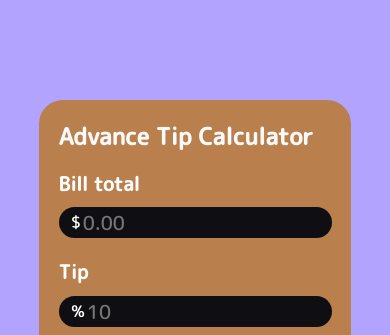
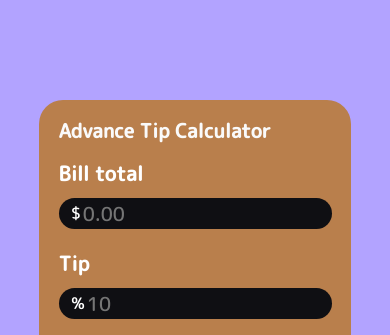
Before and after one commit to 231AG/tip-calculator, a plain HTML site: page index.html in a window 390 px wide. Shown: the top 335 px of the page. Drawn offline with Linux system fonts and the light colour scheme.

Commit message:
New commit

```diff
--- a/style.css
+++ b/style.css
@@ -133,12 +133,12 @@
       }
       #topContainer > h1 {
         color: #fafafa;
-        font-size: 6dvw;
+        font-size: 5dvw;
       }
       #people {
         margin-left: 10px;
       }
       .title {
-        font-size: 1.2rem;
+        font-size: 1.25rem;
       }
   }
```
